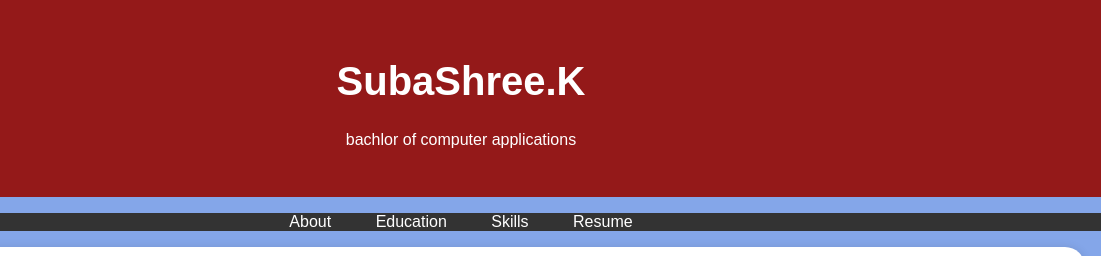
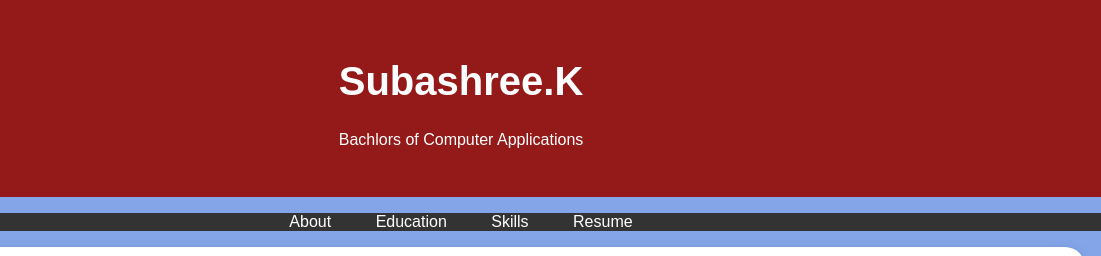
Before and after one commit to subashree20/subashree_portfolio_, a plain HTML site: page index.html in a window 1280 px wide. Shown: the top 256 px of the page, 179-1280 px from the left. Drawn offline with Linux system fonts and the light colour scheme.

Commit message:
Update index.html

```diff
--- a/index.html
+++ b/index.html
@@ -96,8 +96,8 @@
         <div class="header-content">
             <!-- Add your profile picture here -->
             <img src="suba.jpg" alt="Your Profile Picture" class="profile-picture">
-            <h1>SubaShree.K</h1>
-            <p>bachlor of computer applications</p>
+            <h1>Subashree.K</h1>
+            <p>Bachlors of Computer Applications</p>
         </div>
     </header>
 
```
